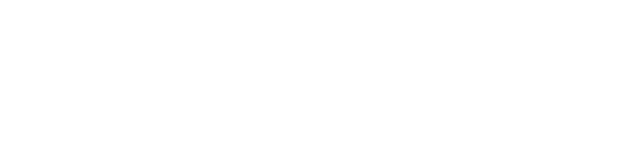
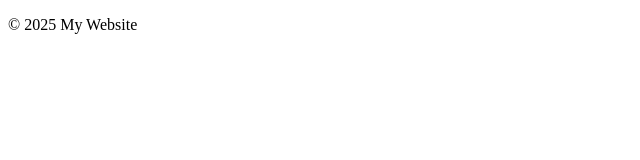
Before and after one commit to AzarenkovDS/version-control-simulation-dmytro, a plain HTML site: page index.html in a window 1280 px wide. Shown: the whole page, without its empty margins (0-640 px from the left). Drawn offline with Linux system fonts and the light colour scheme.

Commit message:
Added footer section to index.html

```diff
--- a/index.html
+++ b/index.html
@@ -1,11 +1,13 @@
 <!DOCTYPE html>
 <html lang="en">
-<head>
-    <meta charset="UTF-8">
-    <meta name="viewport" content="width=device-width, initial-scale=1.0">
+  <head>
+    <meta charset="UTF-8" />
+    <meta name="viewport" content="width=device-width, initial-scale=1.0" />
     <title>Document</title>
-</head>
-<body>
-
-</body>
+  </head>
+  <body>
+    <footer>
+      <p>&copy; 2025 My Website</p>
+    </footer>
+  </body>
 </html>
```
